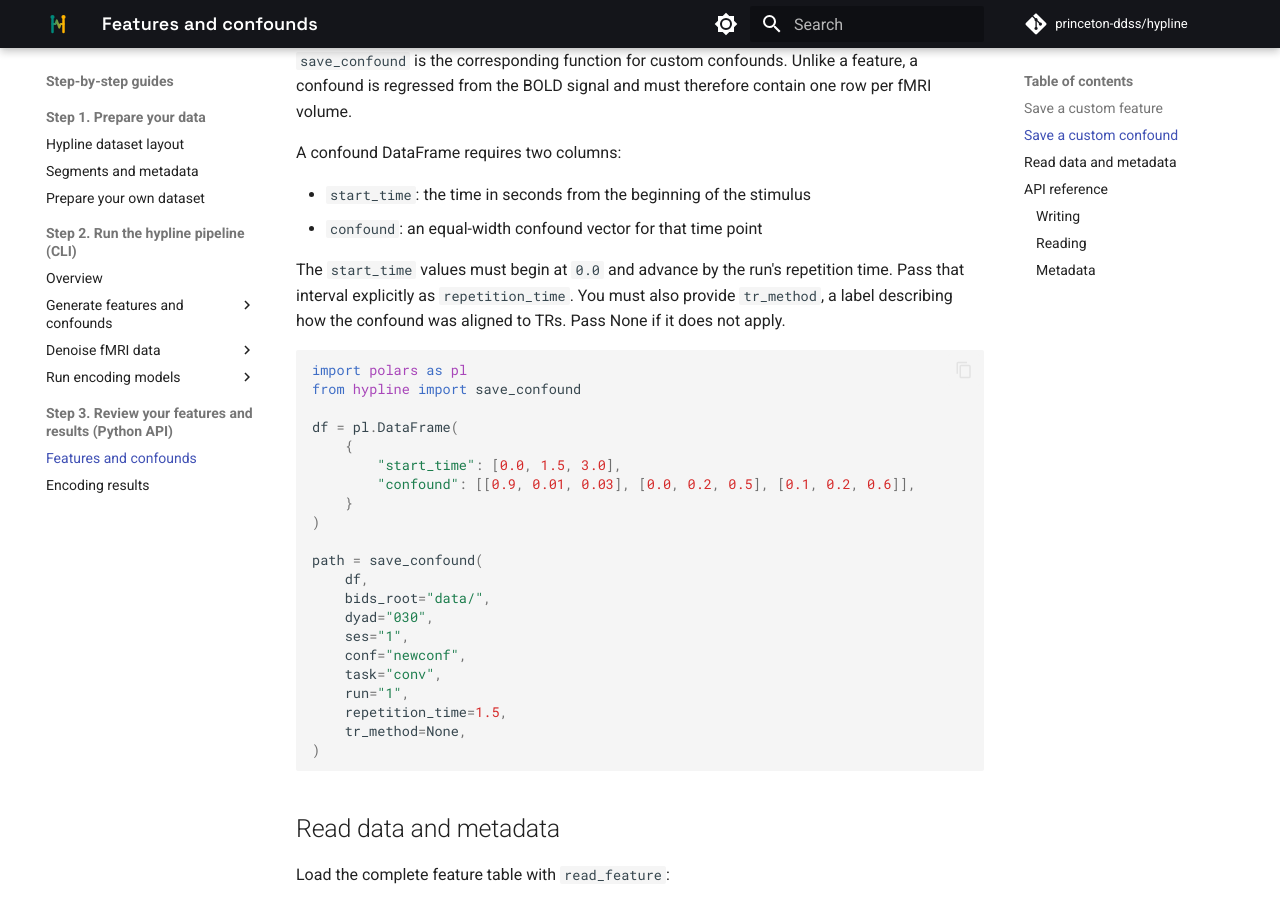
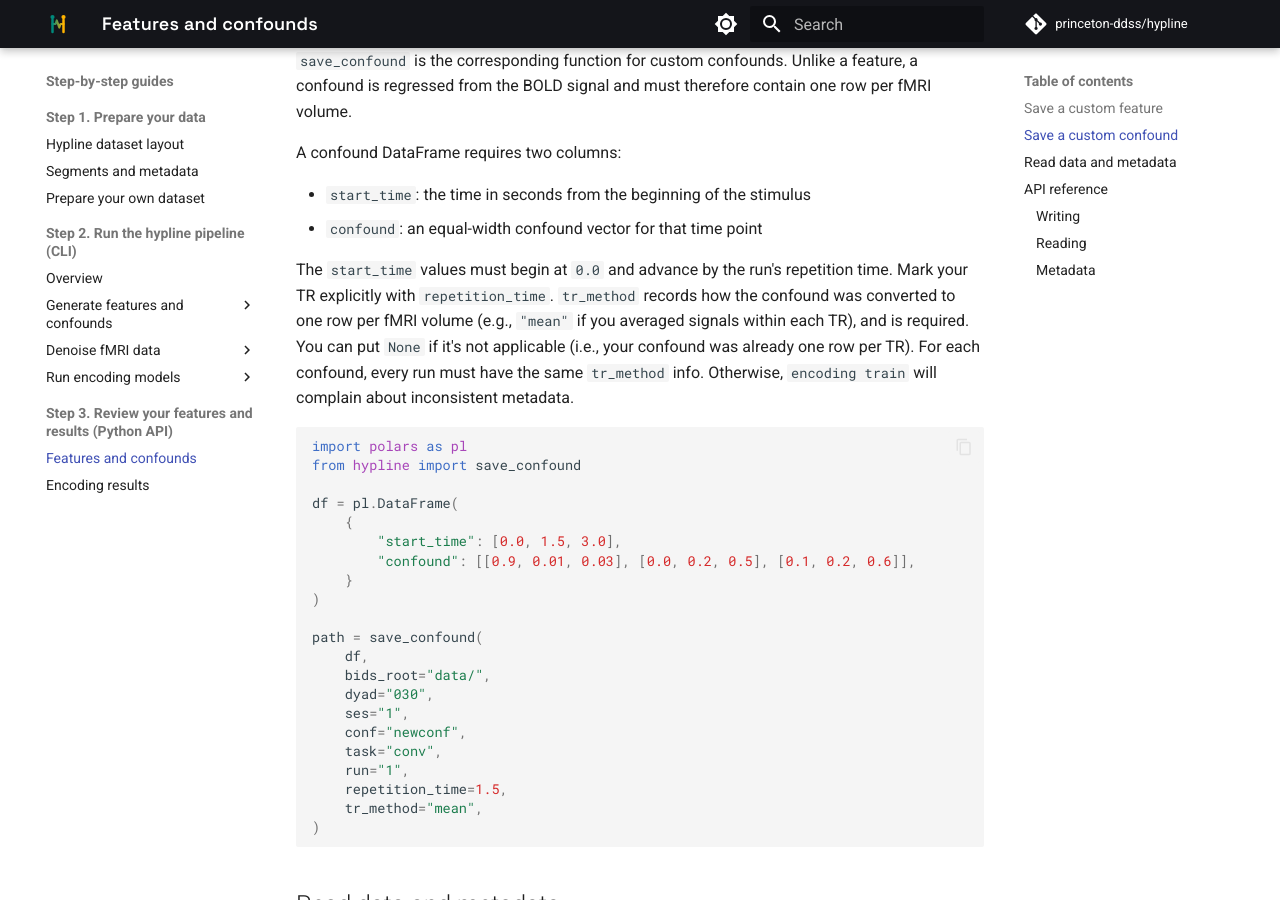
Before and after one commit to princeton-ddss/hypline, an MkDocs documentation site: the page built from docs/mkdocs/step-by-step/python-api.md, in a window 1280 px wide and 900 px high, scrolled down 1724 px. Built offline with MkDocs 1.6.1 and Material for MkDocs 9.7.7, drawn with Linux system fonts in a browser that asks for light colours; comment, search, counter and statistics services are not loaded; the version menu is left out.

Commit message:
Update Python API documentation for confound parameters
Clarified the requirements for `repetition_time` and `tr_method` in the Python API documentation. Added details on how to handle confound vectors and their alignment to TRs.

````diff
--- a/docs/mkdocs/step-by-step/python-api.md
+++ b/docs/mkdocs/step-by-step/python-api.md
@@ -85,9 +85,11 @@ A confound DataFrame requires two columns:
 - `confound`: an equal-width confound vector for that time point
 
 The `start_time` values must begin at `0.0` and advance by the run's
-repetition time. Pass that interval explicitly as `repetition_time`. You must also provide
-`tr_method`, a label describing how the confound was aligned to TRs. Pass None
-if it does not apply.
+repetition time. Mark your TR explicitly with `repetition_time`. `tr_method`
+records how the confound was converted to one row per fMRI volume (e.g., `"mean"` if you averaged
+signals within each TR), and is required. You can put `None` if it's not applicable (i.e., your confound was
+already one row per TR). For each confound, every run must have the same `tr_method` info. Otherwise, `encoding train`
+will complain about inconsistent metadata.
 
 ```python
 import polars as pl
@@ -109,7 +111,7 @@ path = save_confound(
     task="conv",
     run="1",
     repetition_time=1.5,
-    tr_method=None,
+    tr_method="mean",
 )
 ```
 
````
